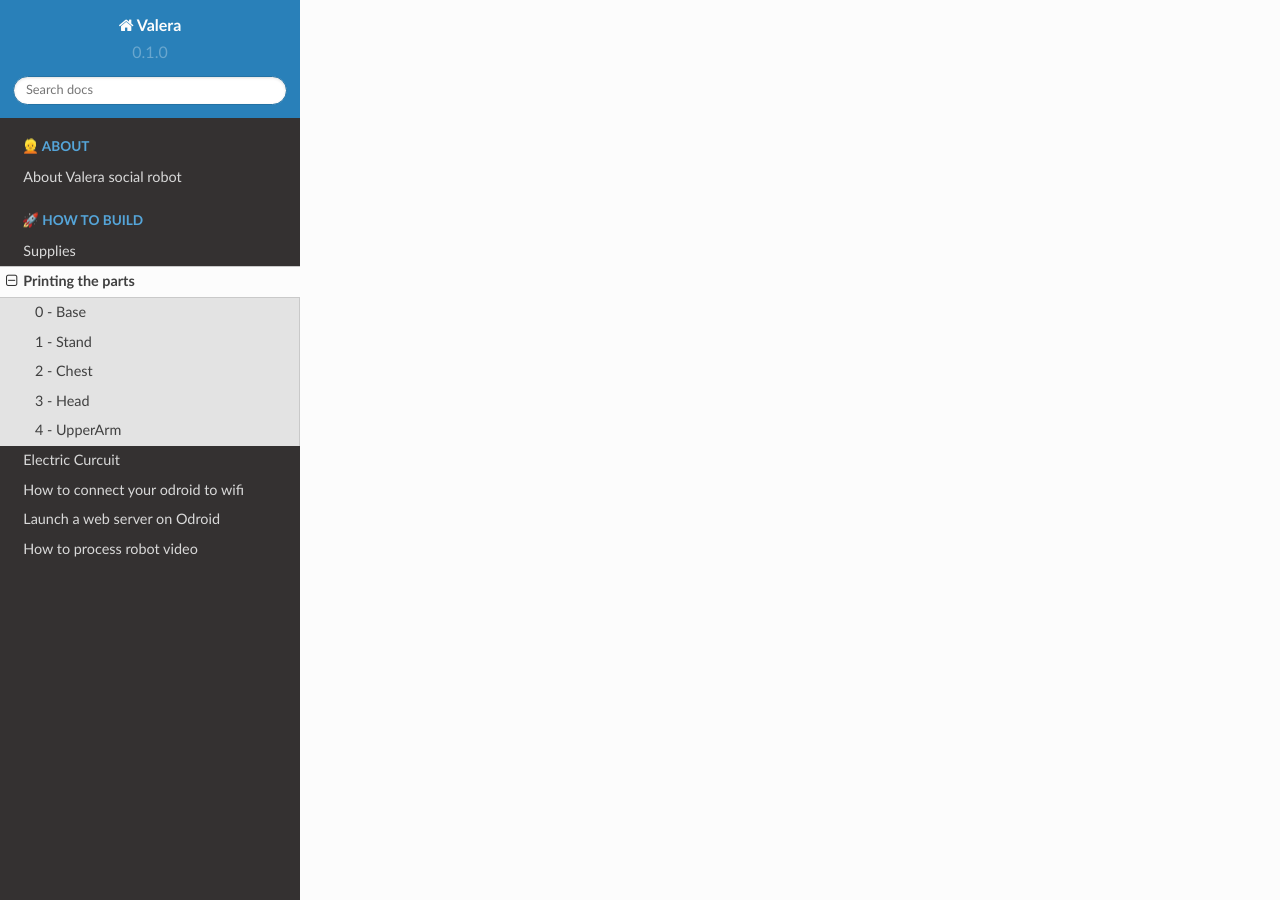
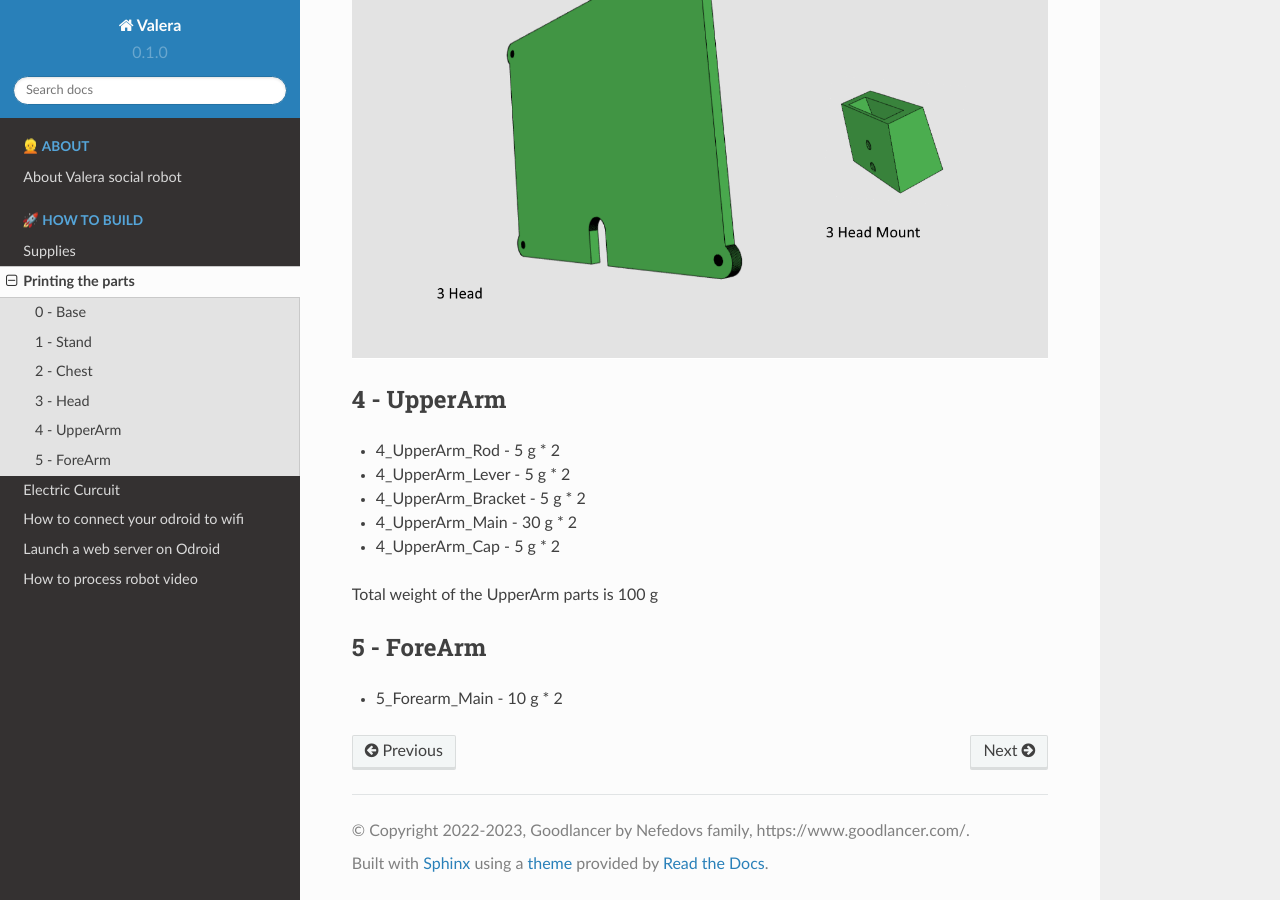
Before and after one commit to goodlancer-org/valera, a Sphinx documentation site: the page built from docs/3dprint.rst, in a window 1280 px wide and 900 px high, scrolled down 2826 px. Built offline with Sphinx 7.4.7 and the Read the Docs theme 2.0.0, drawn with Linux system fonts in a browser that asks for light colours.

Commit message:
docs: 3d print images added

```diff
--- a/docs/3dprint.rst
+++ b/docs/3dprint.rst
@@ -52,6 +56,8 @@ Total weight of the Chest parts is 170 g
 * 3_Head_Mount - 10 g
 
 Total weight of the Head parts is 55 g
+
+.. image:: images/3dprint/ValeraHead3d.png
 
 4 - UpperArm
 --------------------------------
@@ -63,3 +69,8 @@ Total weight of the Head parts is 55 g
 * 4_UpperArm_Cap - 5 g * 2
 
 Total weight of the UpperArm parts is 100 g
+
+5 - ForeArm
+--------------------------------
+
+* 5_Forearm_Main - 10 g * 2
```
Also changed, not shown: other parts of docs/3dprint.rst (+4 -0 lines), docs/images/3dprint/ValeraChest3d.png (added), docs/images/3dprint/ValeraHead3d.png (added), docs/images/3dprint/ValeraStand3d.png (added).
